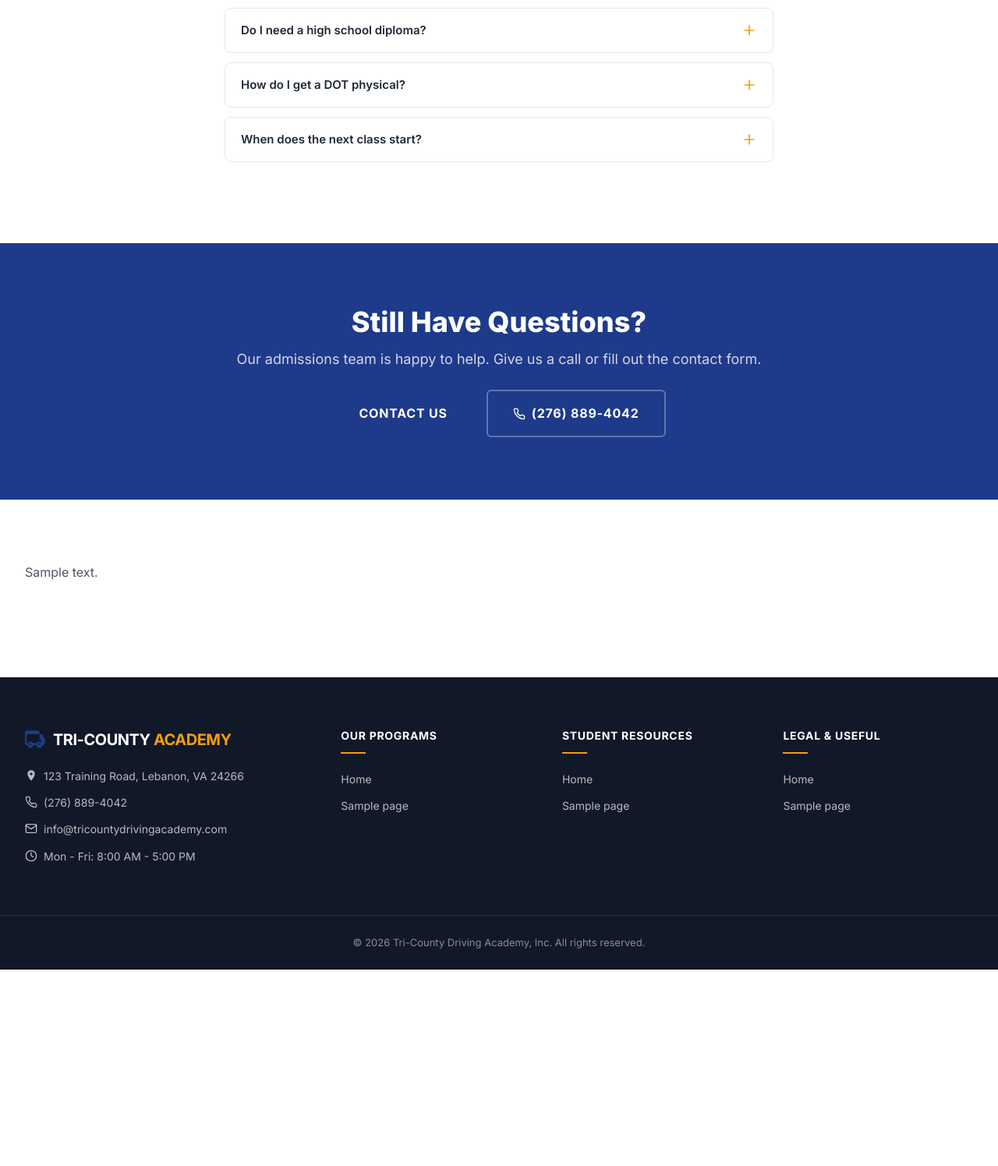
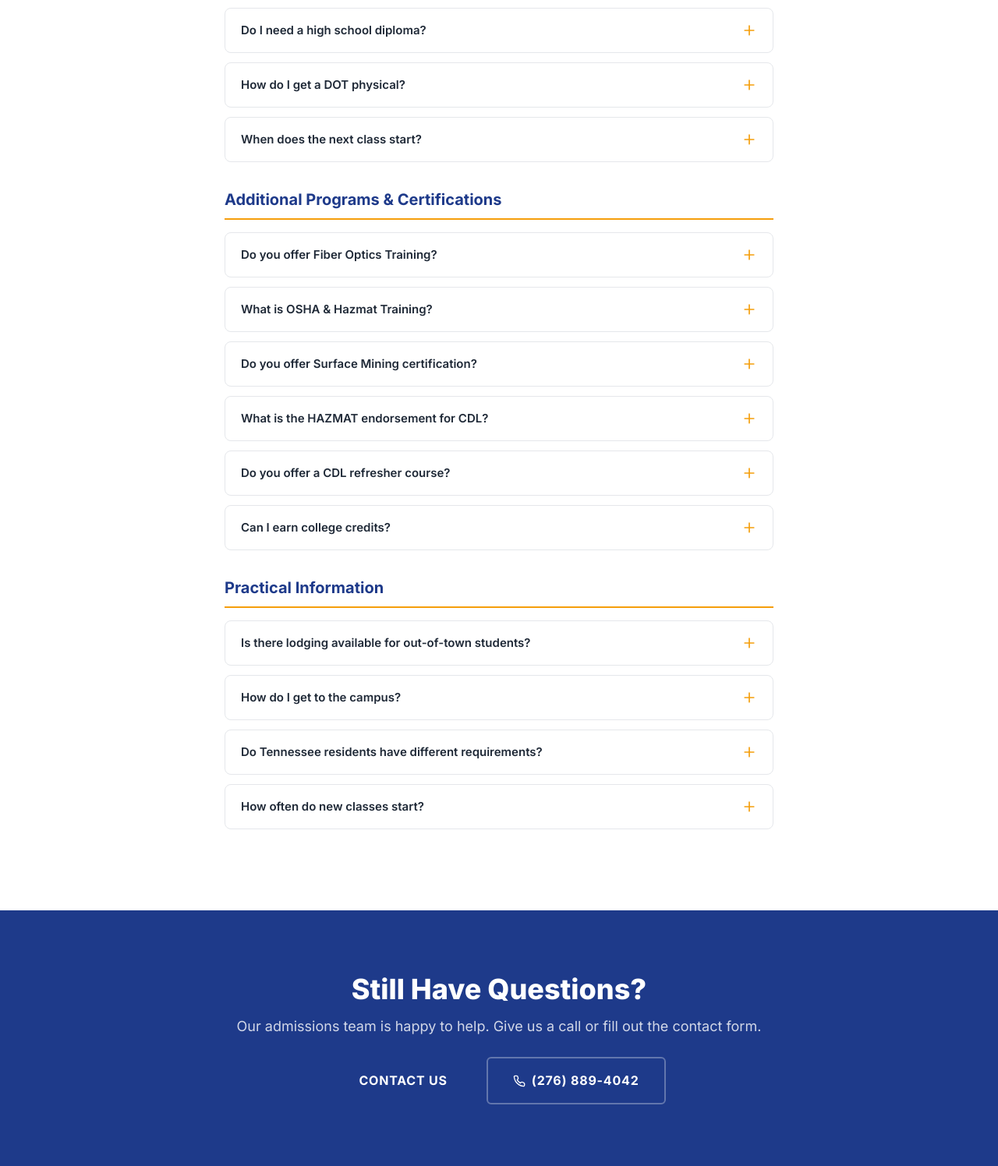
Before and after one commit to wedeveloper-code/driver, a WordPress theme: template DrivingAcademyWP/page-templates/template-faq.php in a window 1280 px wide. Shown: the part 2266-3762 px from the top of the page at 78% size. Before the commit the page ends 3510 px from the top, so only its background shows below. Run offline with PHP 8.4 and a stand-in for WordPress, Linux system fonts and the light colour scheme; the site name, menu and one post (Sample post) are stand-ins, and other content is empty; some libraries are stand-ins or nearby versions.

Commit message:
Add FAQ sections: additional programs, HAZMAT, refresher, TN, lodging, directions
New categories: 'Additional Programs & Certifications' (Fiber Optics, OSHA,
Surface Mining, HAZMAT, refresher, college credits) and 'Practical Information'
(lodging, directions, TN requirements, class schedules).

https://claude.ai/code/session_01K8bFjcBGB9c9BisEbB4GGv

```diff
--- a/DrivingAcademyWP/page-templates/template-faq.php
+++ b/DrivingAcademyWP/page-templates/template-faq.php
@@ -132,6 +132,52 @@ $hero_img = get_the_post_thumbnail_url(get_the_ID(), 'hero-slide') ?: DAW_URI .
             <?php endforeach; ?>
         </div>
 
+        <!-- Additional Programs -->
+        <h2 class="faq-category"><?php esc_html_e('Additional Programs & Certifications', 'drivingacademywp'); ?></h2>
+        <div class="faq-group">
+            <?php
+            $additional = [
+                ['Do you offer Fiber Optics Training?', 'Yes. Our Fiber Optics program is a 3-week (120-hour) course that covers fiber optic design, installation, cable termination, and testing. Graduates earn a Certified Fiber Optic Technician certificate from the Fiber Optic Association (FOA). Tuition is $2,500.'],
+                ['What is OSHA & Hazmat Training?', 'We offer a 2-day OSHA and Hazmat Training course ($125) that covers workplace safety standards and hazardous materials handling. Classes start once per month. OSHA and Flagman certifications are also included in our Heavy Equipment Training program.'],
+                ['Do you offer Surface Mining certification?', 'Yes. Our Surface Mining Papers course is a 2-day program ($125) that provides the documentation needed for surface mining operations. Contact our office for the next available class date.'],
+                ['What is the HAZMAT endorsement for CDL?', 'Our CDL program includes HAZMAT endorsement training. You will learn everything needed to pass the HAZMAT written test. Note: students are responsible for paying the DMV background check and endorsement fees separately — these are not included in tuition.'],
+                ['Do you offer a CDL refresher course?', 'Yes. If you already have a CDL but need to brush up on your skills, we offer a refresher course. Contact our admissions office for details and pricing.'],
+                ['Can I earn college credits?', 'Through our partnership with Southwest Virginia Community College (SVCC), qualifying students may earn college credit hours: 12 credits for CDL Training, 12 credits for Heavy Equipment, and 10 credits for Fiber Optics. Credit availability may vary by state of residence.'],
+            ];
+            foreach ($additional as $faq) :
+            ?>
+            <details class="faq-item">
+                <summary class="faq-item__question">
+                    <?php echo esc_html($faq[0]); ?>
+                    <span class="faq-item__icon"><?php echo daw_icon('plus', '', '16'); ?></span>
+                </summary>
+                <div class="faq-item__answer"><p><?php echo esc_html($faq[1]); ?></p></div>
+            </details>
+            <?php endforeach; ?>
+        </div>
+
+        <!-- Practical Info -->
+        <h2 class="faq-category"><?php esc_html_e('Practical Information', 'drivingacademywp'); ?></h2>
+        <div class="faq-group">
+            <?php
+            $practical = [
+                ['Is there lodging available for out-of-town students?', 'Yes. We are located near affordable motels that offer rooms with small refrigerators at budget-friendly rates. Our staff is happy to help arrange lodging for the duration of your training program. Call our office for recommendations.'],
+                ['How do I get to the campus?', 'From Interstate 81, take Exit 14 (Abingdon). Turn right at the exit, then right on US 11, then left on US 19 North. Drive approximately 12-20 miles to the Valero/Exxon station at Hansonville. Turn right into the parking lot and follow the driveway to our building. See our Contact page for detailed step-by-step directions.'],
+                ['Do Tennessee residents have different requirements?', 'Yes. Tennessee students must have a high school diploma or GED before enrollment. Pell Grants and college credits are not available for Tennessee residents. Tuition rates may differ — contact our office for current TN pricing.'],
+                ['How often do new classes start?', 'CDL classes begin every 3 weeks. Heavy Equipment and Fiber Optics classes start on the first Monday of each month. OSHA, Hazmat, and Surface Mining classes are held once per month. Contact us for the next available start date.'],
+            ];
+            foreach ($practical as $faq) :
+            ?>
+            <details class="faq-item">
+                <summary class="faq-item__question">
+                    <?php echo esc_html($faq[0]); ?>
+                    <span class="faq-item__icon"><?php echo daw_icon('plus', '', '16'); ?></span>
+                </summary>
+                <div class="faq-item__answer"><p><?php echo esc_html($faq[1]); ?></p></div>
+            </details>
+            <?php endforeach; ?>
+        </div>
+
     </div>
 </section>
 
```
